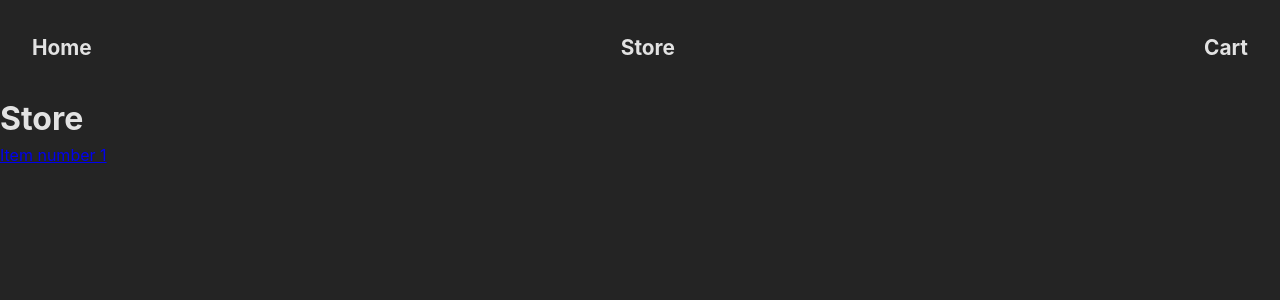
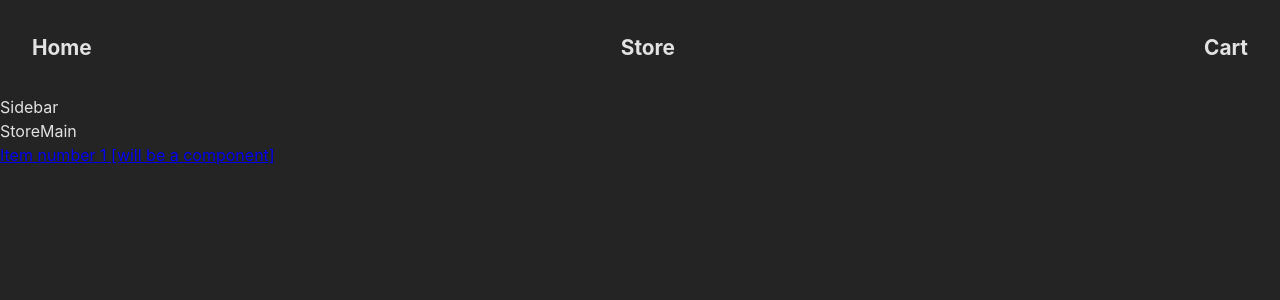
Before and after one commit to Kian2002/E-commerce, a React (Vite) app: page /store in a window 1280 px wide. Shown: the top 300 px of the page. Built offline with nearby package versions, Linux system fonts and the light colour scheme.

Commit message:
Basic store component structure

```diff
--- /dev/null
+++ b/src/components/main/StoreMain.tsx
@@ -0,0 +1,18 @@
+import React from "react";
+import { Link } from "react-router-dom";
+
+const StoreMain = () => {
+  const itemId = 1;
+  return (
+    <div>
+      StoreMain
+      <p>
+        <Link to={`item/${itemId}`}>
+          Item number {itemId} [will be a component]
+        </Link>
+      </p>
+    </div>
+  );
+};
+
+export default StoreMain;
--- /dev/null
+++ b/src/components/sidebar/Sidebar.tsx
@@ -0,0 +1,7 @@
+import React from "react";
+
+const Sidebar = () => {
+  return <div>Sidebar</div>;
+};
+
+export default Sidebar;
--- a/src/pages/Store.tsx
+++ b/src/pages/Store.tsx
@@ -1,16 +1,16 @@
 import React from "react";
 import Navbar from "../components/navbar/Navbar";
-import { Link } from "react-router-dom";
+import Sidebar from "../components/sidebar/Sidebar";
+import StoreMain from "../components/main/StoreMain";
 
 const Store = () => {
-  const itemId = 1;
   return (
     <>
       <Navbar />
-      <h1>Store</h1>
-      <p>
-        <Link to={`item/${itemId}`}>Item number {itemId}</Link>
-      </p>
+      <div>
+        <Sidebar />
+        <StoreMain />
+      </div>
     </>
   );
 };
```
Also changed, not shown: src/components/main/StoreMain.module.css (added), src/components/sidebar/Sidebar.module.css (added).
